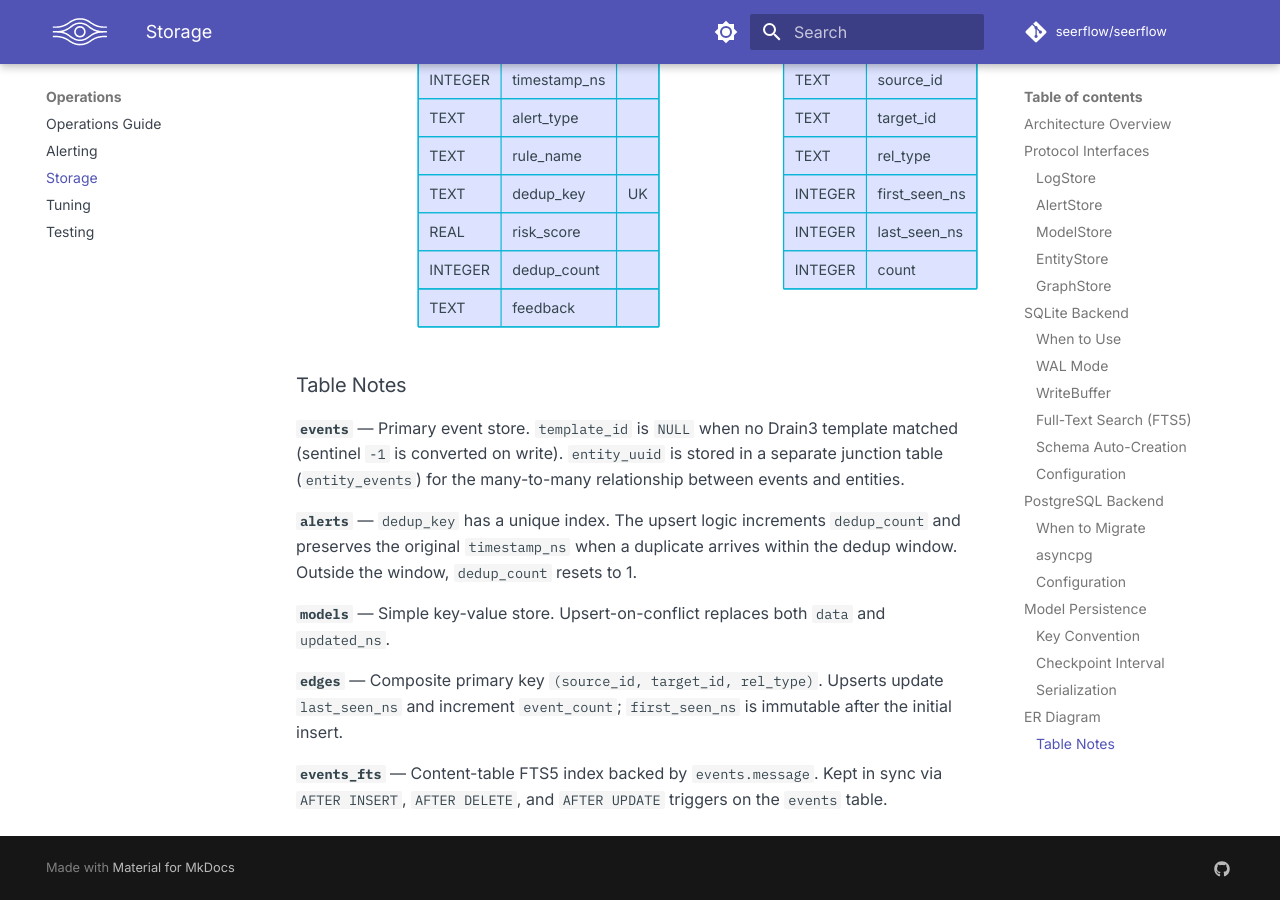
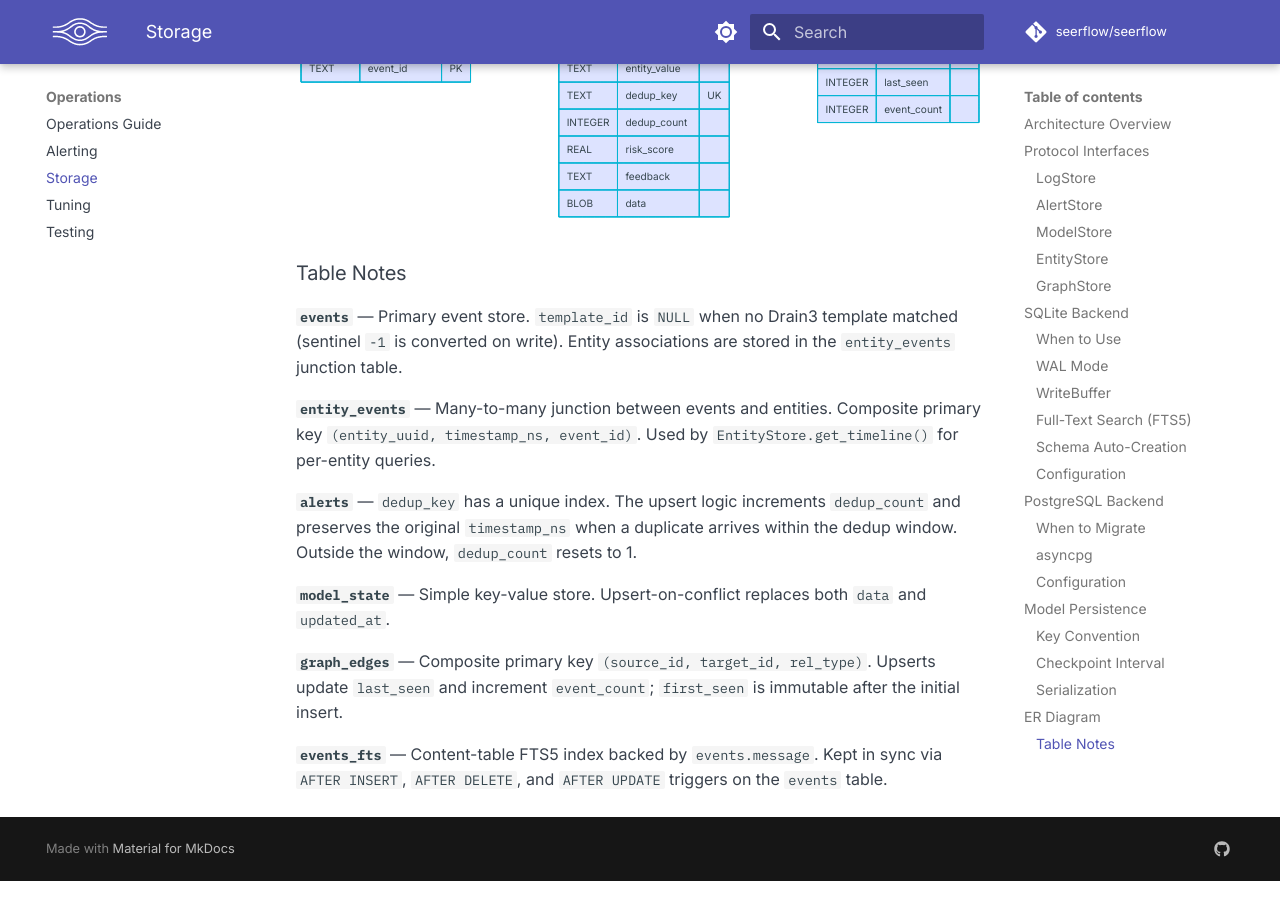
Before and after one commit to seerflow/seerflow-guide, an MkDocs documentation site: the page built from docs/operations/storage.md, in a window 1280 px wide and 900 px high, scrolled down 7736 px. Built offline with MkDocs 1.6.1 and Material for MkDocs 9.7.7, drawn with Linux system fonts in a browser that asks for light colours; plug-ins that fetch from the network failed and are left out; comment, search, counter and statistics services are not loaded.

Commit message:
fix(S-139G): review fixes — OTLP config keys, dedup format, ER diagram, config example
- Fix OTLP config YAML to use flat keys (otlp_endpoint, otlp_protocol)
- Fix dedup_window_overrides to use dict format instead of list of tuples
- Update ER diagram with correct table/column names from schema DDL
- Add missing entity_events junction table to ER diagram
- Fix duplicate detection: key in full config example

````diff
--- a/docs/operations/storage.md
+++ b/docs/operations/storage.md
@@ -269,53 +269,68 @@
     events {
         TEXT event_id PK
         INTEGER timestamp_ns
-        INTEGER observed_timestamp_ns
+        INTEGER observed_ns
+        INTEGER severity_id
         TEXT source_type
-        TEXT body
+        TEXT source_id
         INTEGER template_id
-        INTEGER severity_id
-        TEXT entity_uuid
+        TEXT message
+        TEXT entity_refs
+        BLOB data
+    }
+    entity_events {
+        TEXT entity_uuid PK
+        INTEGER timestamp_ns PK
+        TEXT event_id PK
     }
     alerts {
         TEXT alert_id PK
+        TEXT alert_type
         INTEGER timestamp_ns
-        TEXT alert_type
+        INTEGER severity_id
         TEXT rule_name
+        TEXT entity_uuid
+        TEXT entity_type
+        TEXT entity_value
         TEXT dedup_key UK
+        INTEGER dedup_count
         REAL risk_score
-        INTEGER dedup_count
         TEXT feedback
+        BLOB data
     }
-    models {
+    model_state {
         TEXT key PK
         BLOB data
-        INTEGER updated_ns
+        INTEGER updated_at
     }
-    edges {
-        TEXT source_id
-        TEXT target_id
-        TEXT rel_type
-        INTEGER first_seen_ns
-        INTEGER last_seen_ns
-        INTEGER count
+    graph_edges {
+        TEXT source_id PK
+        TEXT target_id PK
+        TEXT rel_type PK
+        INTEGER first_seen
+        INTEGER last_seen
+        INTEGER event_count
     }
     events_fts {
-        TEXT body
+        TEXT message
     }
 
+    events ||--o{ entity_events : "maps to entities"
     events ||--o{ alerts : "triggers"
-    events ||--o{ edges : "creates"
+    events ||--o{ graph_edges : "creates"
     events_fts ||--|| events : "indexes"
 ```
 
 ### Table Notes
 
-**`events`** — Primary event store. `template_id` is `NULL` when no Drain3 template matched (sentinel `-1` is converted on write). `entity_uuid` is stored in a separate junction table (`entity_events`) for the many-to-many relationship between events and entities.
+**`events`** — Primary event store. `template_id` is `NULL` when no Drain3 template matched (sentinel `-1` is converted on write). Entity associations are stored in the `entity_events` junction table.
+
+**`entity_events`** — Many-to-many junction between events and entities. Composite primary key `(entity_uuid, timestamp_ns, event_id)`. Used by `EntityStore.get_timeline()` for per-entity queries.
 
 **`alerts`** — `dedup_key` has a unique index. The upsert logic increments `dedup_count` and preserves the original `timestamp_ns` when a duplicate arrives within the dedup window. Outside the window, `dedup_count` resets to 1.
 
-**`models`** — Simple key-value store. Upsert-on-conflict replaces both `data` and `updated_ns`.
+**`model_state`** — Simple key-value store. Upsert-on-conflict replaces both `data` and `updated_at`.
 
-**`edges`** — Composite primary key `(source_id, target_id, rel_type)`. Upserts update `last_seen_ns` and increment `event_count`; `first_seen_ns` is immutable after the initial insert.
+**`graph_edges`** — Composite primary key `(source_id, target_id, rel_type)`. Upserts update `last_seen` and increment `event_count`; `first_seen` is immutable after the initial insert.
 
 **`events_fts`** — Content-table FTS5 index backed by `events.message`. Kept in sync via `AFTER INSERT`, `AFTER DELETE`, and `AFTER UPDATE` triggers on the `events` table.
````
Also changed, not shown: docs/operations/alerting.md (+6 -5 lines), docs/operations/tuning.md (+2 -2 lines), docs/reference/config.md (+6 -2 lines).
